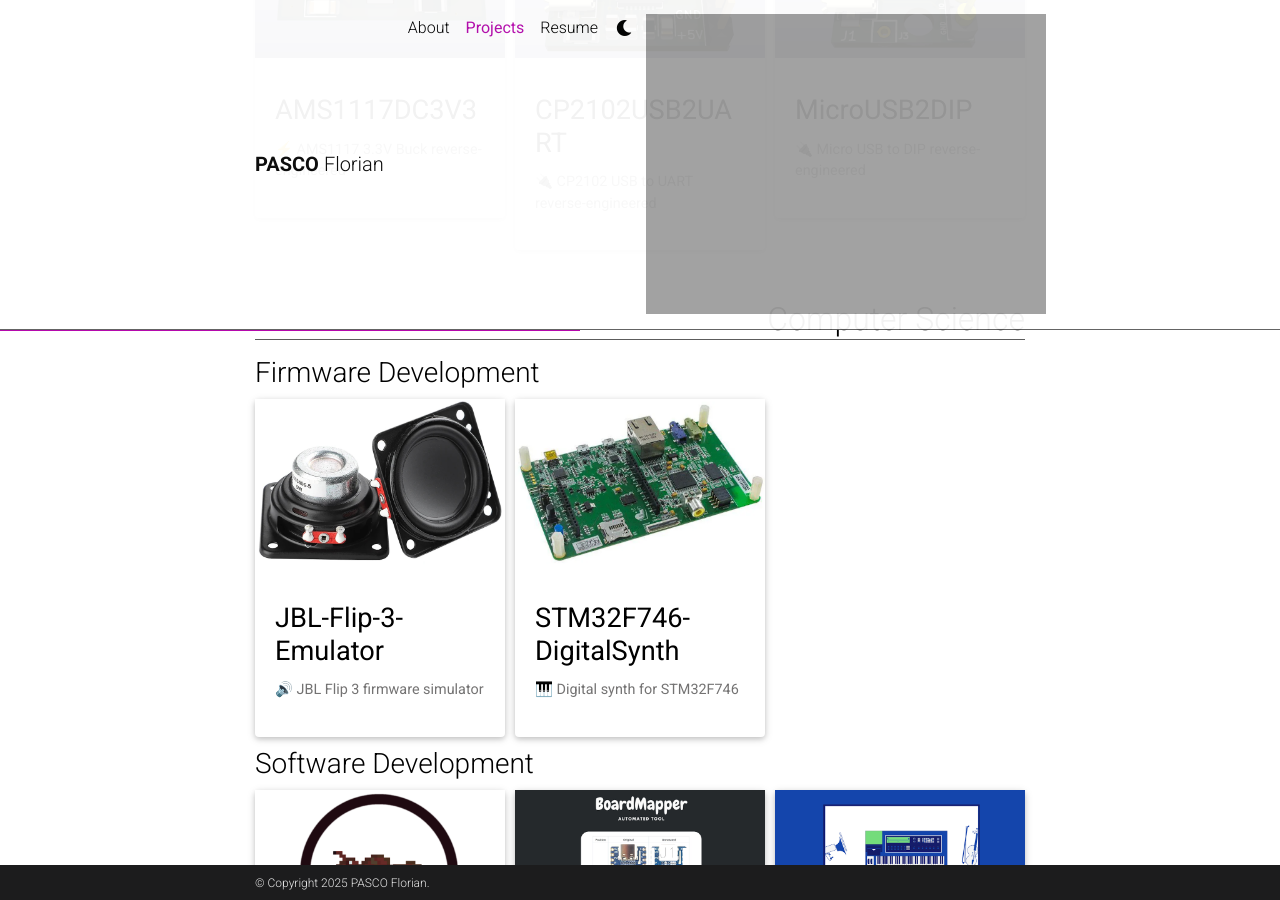
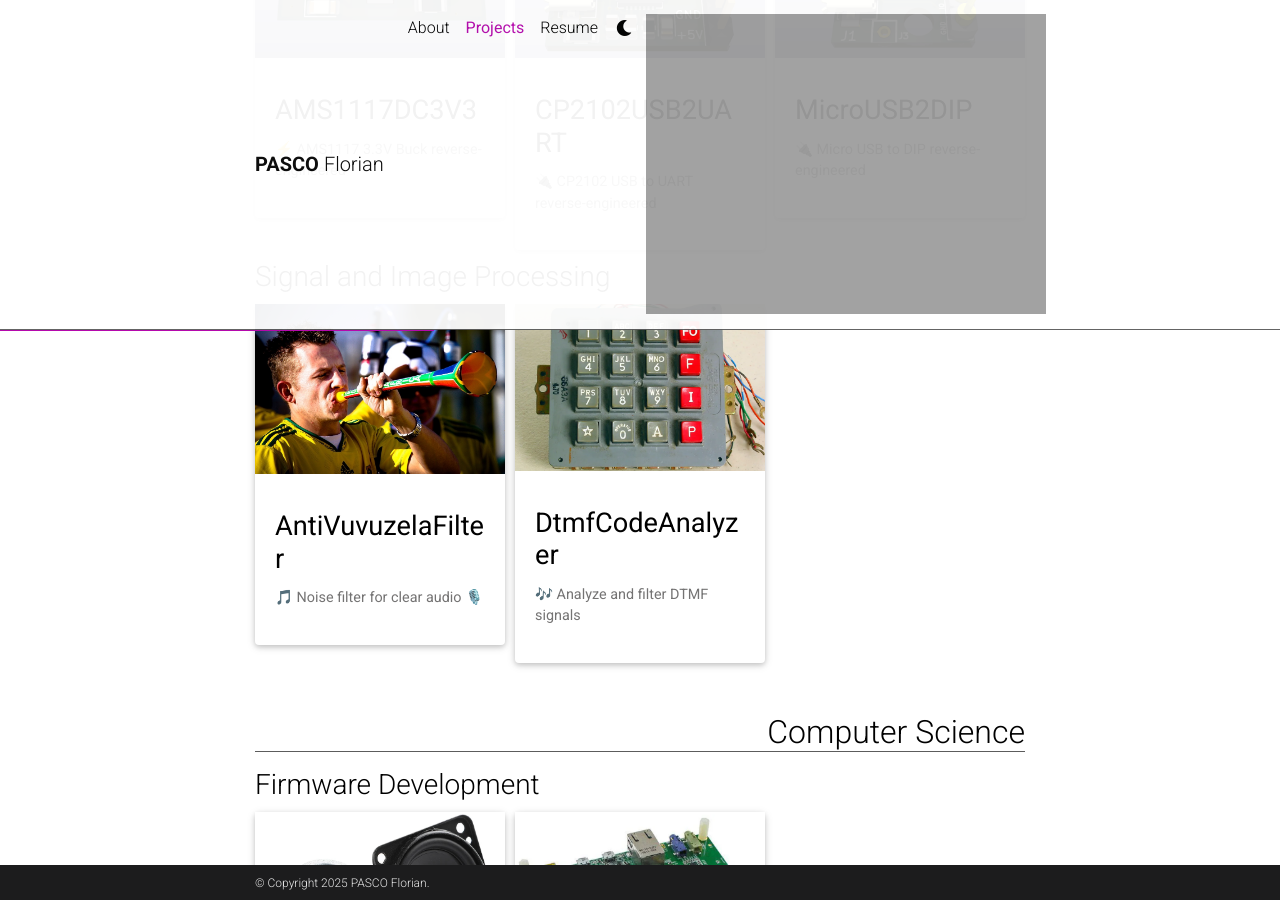
Before and after one commit to mpek29/mon-site-jekyll, a Jekyll site: the page built from _pages/projects.md, in a window 1280 px wide and 900 px high, scrolled down 1115 px. Built offline with Jekyll 4.4.1, drawn with Linux system fonts in a browser that asks for light colours; full-size pictures stand in for the smaller copies a plugin makes; comment, search, counter and statistics services are not loaded; a style sheet for code colours, icons or effects is not loaded; some of the changed text lies outside the part shown.

```diff
--- a/_projects/AntiVuvuzelaFilter.md
+++ b/_projects/AntiVuvuzelaFilter.md
@@ -6,8 +6,8 @@ full_name: mpek29/AntiVuvuzelaFilter
 img: assets/img/projects/AntiVuvuzelaFilter/main.png
 importance: 1
 git: https://github.com/mpek29/AntiVuvuzelaFilter
-category: other
-subcategory: General
+category: Electronics
+subcategory: Signal and Image Processing
 ---
 
 
--- a/_projects/DtmfCodeAnalyzer.md
+++ b/_projects/DtmfCodeAnalyzer.md
@@ -6,8 +6,8 @@ full_name: mpek29/DtmfCodeAnalyzer
 img: assets/img/projects/DtmfCodeAnalyzer/main.png
 importance: 1
 git: https://github.com/mpek29/DtmfCodeAnalyzer
-category: other
-subcategory: General
+category: Electronics
+subcategory: Signal and Image Processing
 ---
 
 
```
Also changed, not shown: _projects/Burgman650-Simulation.md (+2 -2 lines).
